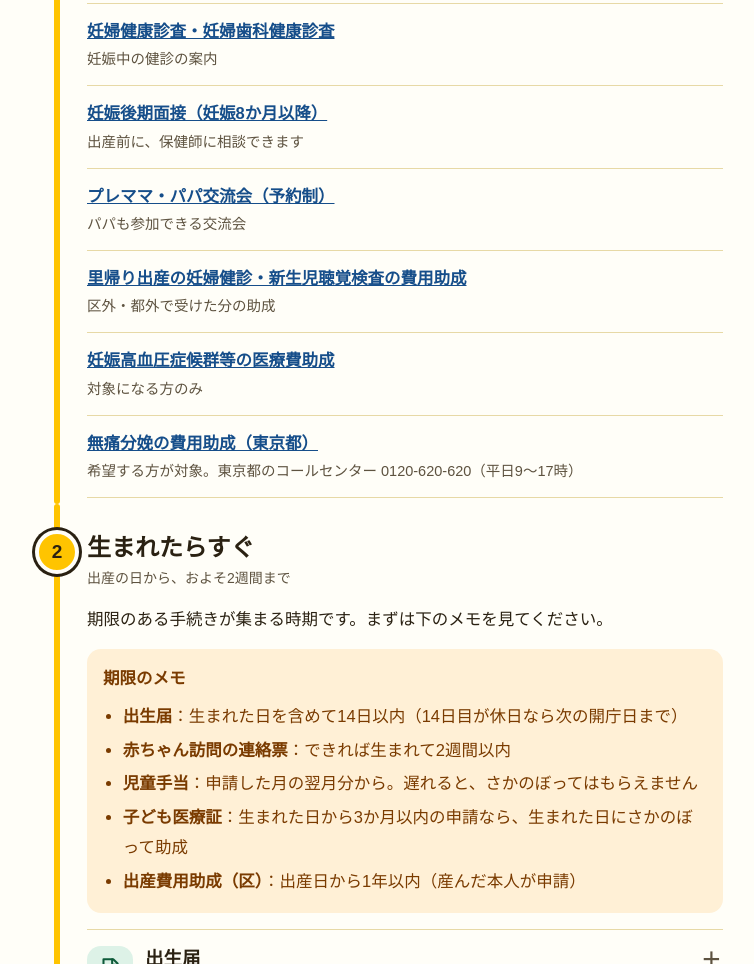
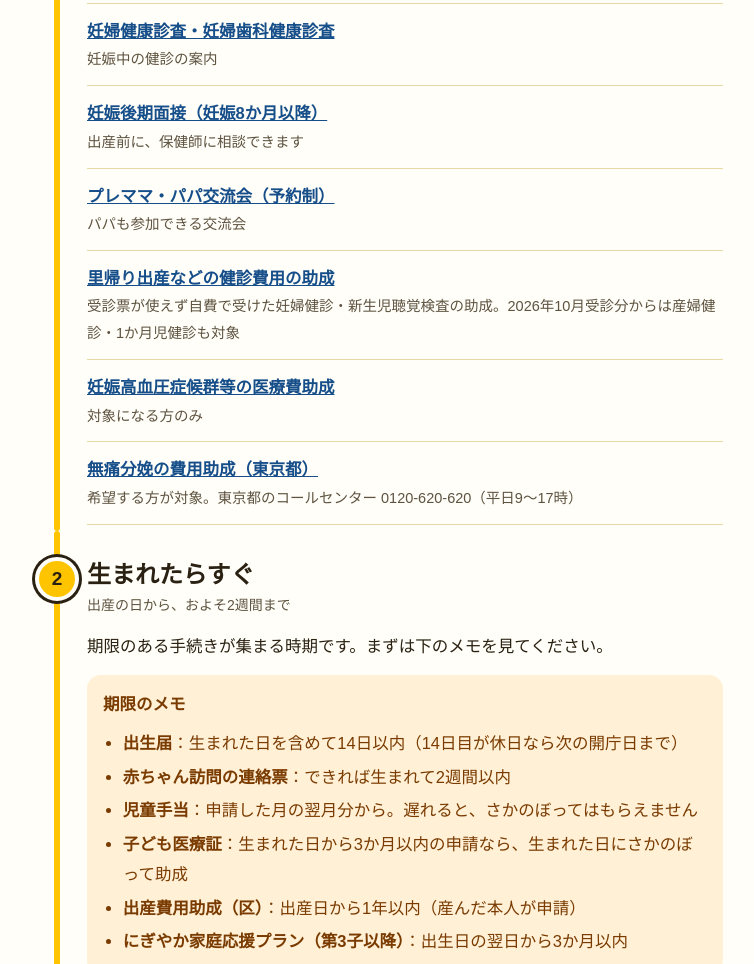
Before and after one commit to k-sakagashira/taito-kosodate.com, a plain HTML site: page guide/index.html in a window 1280 px wide. Shown: the part 1836-2800 px from the top of the page, without its empty margins (261-1015 px from the left). Drawn offline with Linux system fonts and the light colour scheme; a web font is replaced by a local one.

Commit message:
区の元サイトを再巡回して不足追加・修正

```diff
--- a/guide/index.html
+++ b/guide/index.html
@@ -257,7 +257,7 @@ footer p{margin:0 0 10px}
     <div class="hero-top"><svg viewBox="0 0 64 64" role="img" aria-label="ひよこ"><path d="M30 12c-1-5 2-8 5-8 0 3-1 5-3 8z" fill="#FFC400" stroke="#2A2112" stroke-width="2.4" stroke-linejoin="round"/><circle cx="32" cy="36" r="22" fill="#FFC400" stroke="#2A2112" stroke-width="2.6"/><circle cx="24" cy="32" r="2.8" fill="#2A2112"/><circle cx="40" cy="32" r="2.8" fill="#2A2112"/><circle cx="20" cy="39" r="3.6" fill="#FF9E8F" opacity=".7"/><circle cx="44" cy="39" r="3.6" fill="#FF9E8F" opacity=".7"/><path d="M28 37h8l-4 6z" fill="#F08A24" stroke="#2A2112" stroke-width="1.8" stroke-linejoin="round"/><path d="M26 58v4M38 58v4" stroke="#2A2112" stroke-width="2.4" stroke-linecap="round"/></svg><small>台東区の妊娠・出産・子育てガイド</small></div>
     <h1>いつ、どこへ行けば、<br>何が受けられる？</h1>
     <p>赤ちゃんが生まれる前から3歳ごろまで。台東区の支援を時期ごとにまとめ、手続きの書類もスマホでつくれるようにしました。</p>
-    <span class="asof">区の公式ページをもとにしたまとめ（2026年10月7日に確認）</span>
+    <span class="asof">区の公式ページをもとにしたまとめ（2026年11月21日に確認）</span>
   </div>
 </header>
 
@@ -277,6 +277,7 @@ footer p{margin:0 0 10px}
     <a href="#s5">1〜3歳</a>
     <span class="sep" aria-hidden="true"></span>
     <a href="#help">困ったとき</a>
+    <a href="#tips">ミニ情報</a>
     <a href="#tel">連絡先</a>
   </div>
 </nav>
@@ -345,7 +346,7 @@ footer p{margin:0 0 10px}
           rows:[
             ["対象","区内在住で、家に妊婦さんや乳幼児を手伝う人がいなくて、家事・育児が大変な方。"],
             ["申請できる時期","ゆりかご・たいとう面接のあとから（母子健康手帳をもらったときから使えます）。"],
-            ["時間と料金","月〜土の9:00〜17:00、1日4時間まで。**1時間1人300円**。母子健康手帳をもらってから1歳になる前日まで合計96時間。"],
+            ["時間と料金","月〜土の9:00〜17:00、1日4時間まで。**1時間1人300円**。母子健康手帳をもらってから1歳になる前日まで合計96時間（双子は240時間、三つ子は288時間）。"],
             ["注意","保護者が家にいない時間や、子どもが保育園にいる時間は使えません。ベビーシッターとは別の制度です。"],
             ["申し込み","mila-e（ミライー）で申請。1〜2週間ほどで電子クーポンが届きます。そのあと事業者に直接連絡します。"]
           ],
@@ -367,7 +368,7 @@ footer p{margin:0 0 10px}
         {t:"妊婦健康診査・妊婦歯科健康診査",d:"妊娠中の健診の案内",u:M+"kenkou_iryou/kenkoushinsa/ninshinchu/ninpukenkoshinsa.html"},
         {t:"妊娠後期面接（妊娠8か月以降）",d:"出産前に、保健師に相談できます",u:P+"nenrei/ninshinki/soudan_shien/ninshinkouki.html"},
         {t:"プレママ・パパ交流会（予約制）",d:"パパも参加できる交流会",u:P+"nenrei/ninshinki/soudan_shien/puremamapapa.html"},
-        {t:"里帰り出産の妊婦健診・新生児聴覚検査の費用助成",d:"区外・都外で受けた分の助成",u:M+"teate_josei/iryohijosei/satogaerijyosei.html"},
+        {t:"里帰り出産などの健診費用の助成",d:"受診票が使えず自費で受けた妊婦健診・新生児聴覚検査の助成。2026年10月受診分からは産婦健診・1か月児健診も対象",u:M+"teate_josei/iryohijosei/satogaerijyosei.html"},
         {t:"妊娠高血圧症候群等の医療費助成",d:"対象になる方のみ",u:M+"kenkou_iryou/ninshin/teate_josei/ninshinchudoku.html"},
         {t:"無痛分娩の費用助成（東京都）",d:"希望する方が対象。東京都のコールセンター 0120-620-620（平日9〜17時）",u:"https://www.fukushi.metro.tokyo.lg.jp/kodomo/shussan/mutsubunben/subsidy"}
       ]
@@ -382,7 +383,8 @@ footer p{margin:0 0 10px}
           "<b>赤ちゃん訪問の連絡票</b>：できれば生まれて2週間以内",
           "<b>児童手当</b>：申請した月の翌月分から。遅れると、さかのぼってはもらえません",
           "<b>子ども医療証</b>：生まれた日から3か月以内の申請なら、生まれた日にさかのぼって助成",
-          "<b>出産費用助成（区）</b>：出産日から1年以内（産んだ本人が申請）"
+          "<b>出産費用助成（区）</b>：出産日から1年以内（産んだ本人が申請）",
+          "<b>にぎやか家庭応援プラン（第3子以降）</b>：出生日の翌日から3か月以内"
         ]
       },
       services:[
@@ -448,6 +450,19 @@ footer p{margin:0 0 10px}
           tel:[["子育て支援課 給付担当 03-5246-1232","0352461232"]]
         },
         {
+          name:"にぎやか家庭応援プラン（第3子以降の出生祝品）",
+          one:"3人目以降が生まれたら、3万円分のお祝い品。",
+          tags:["申請","3か月以内"],
+          rows:[
+            ["対象","22歳までの子を2人以上同じ世帯で育てている区内在住の保護者で、令和8年4月1日以降に第3子以降が生まれた方。申請のときに、その子と生まれた日からずっと同じ世帯であること。"],
+            ["お祝い品","こども商品券（1万円分）・図書カード（1万円分）・クオカード（1万円分）から**3セット**を選びます。届くまで2〜3か月ほど。"],
+            ["期限","**出生日の翌日から3か月以内**"],
+            ["申請","子育て支援課 給付担当に申請書を出すか、申込フォーム（電子申請）から。児童手当・医療証の申請のときにも案内があります。"]
+          ],
+          links:[["区のページ",M+"teate_josei/nigiyakakatei.html"]],
+          tel:[["子育て支援課 給付担当 03-5246-1232","0352461232"]]
+        },
+        {
           name:"赤ちゃん訪問の連絡票（出生通知書）",
           one:"出して初めて、保健師・助産師が家に来てくれます。",
           tags:["申請","無料"],
@@ -464,7 +479,10 @@ footer p{margin:0 0 10px}
         {t:"健康保険への加入",d:"国民健康保険の方は区へ。社会保険の方は勤務先の健康保険へ",u:"https://www.city.taito.lg.jp/kurashi/zeikin/kokuminkenkohoken/kanyusoushitsu/kokuhokanyute.html"},
         {t:"出産育児一時金",d:"国保は区へ。社会保険の方は加入している健康保険へ",u:"https://www.city.taito.lg.jp/kurashi/zeikin/kokuminkenkohoken/kyuufujigyou/shusanikujii.html"},
         {t:"新生児聴覚検査",d:"赤ちゃんの耳の聞こえの検査",u:M+"kenkou_iryou/kenkoushinsa/sinseijityoukaku.html"},
-        {t:"1か月児健康診査・産婦健康診査",d:"赤ちゃんとママの健診",u:M+"kenkou_iryou/kenkoushinsa/index.html"}
+        {t:"1か月児健康診査・産婦健康診査",d:"赤ちゃんとママの健診",u:M+"kenkou_iryou/kenkoushinsa/index.html"},
+        {t:"養育医療",d:"入院が必要な未熟児の医療費の助成（対象になる方のみ）",u:M+"teate_josei/iryohijosei/yoikuiryo.html"},
+        {t:"自立支援医療（育成医療）",d:"体に障害のある子の、手術などの医療費の助成（対象になる方のみ）",u:M+"teate_josei/iryohijosei/ikuseiiryo.html"},
+        {t:"小児慢性特定疾病医療費助成",d:"長く治療が必要な病気の医療費の助成（対象になる方のみ）",u:M+"teate_josei/iryohijosei/shonimanseisikkan.html"}
       ]
     },
     {
@@ -490,8 +508,10 @@ footer p{margin:0 0 10px}
           tags:["事前申請","予約"],
           rows:[
             ["対象","産後1年未満のママと赤ちゃん。利用が終わる日まで台東区に住民登録があること。"],
-            ["流れ","① 事前申請（妊娠28週以降、mila-e）→ ② 保健師と電話面談 → ③ 承認メール → ④ 産後ケアクーポンの発行 → ⑤ 浅草保健相談センターへ電話で予約 → ⑥ 当日、施設で利用"],
-            ["予約の目安","原則、利用する日の前日（土日祝を除く）の午前10時までに電話。混んでいて取れない場合もあります。"],
+            ["流れ","① 事前申請（妊娠28週以降、mila-e）→ ② 保健師と電話面談 → ③ 承認メール → ④ 産後ケアクーポンの発行 → ⑤ 予約（施設によって方法が違います）→ ⑥ 当日、施設で利用"],
+            ["予約（区に申し込む施設）","**浅草保健相談センター（03-3844-8177）へ電話**。出産後から利用日の前日午前10時まで。区から結果の電話が来たら、自分で施設に連絡します。対象：永寿総合病院、八千代助産院、東都文京病院、賛育会病院、中林病院、同愛記念病院、スワンレディースクリニック、東京リバーサイド病院、綾瀬産後ケア（宿泊型）、浜田病院"],
+            ["予約（自分で施設に予約する施設）","**施設に直接予約**し、すぐに区の「予約結果報告フォーム」へ入力（前日（土日祝を除く）の午前10時まで）。対象：綾瀬産後ケア（日帰り型）、聖路加助産院マタニティケアホーム、東京かつしか赤十字母子医療センター、五の橋産婦人科、YUARITO 日本橋浜町、東京慈恵会医科大学附属病院"],
+            ["予約の注意","施設によって申し込める期間が違います。施設情報のページで確認してください。混んでいて取れない場合もあります。"],
             ["上限","1回の出産につき**合計7日**"],
             ["自己負担（令和8年度）","課税世帯は、施設の設定金額から（宿泊型1日27,000円／日帰り型1日17,000円）を引いた額。さらに1日2,500円の減免（外来・訪問とあわせて合計5日まで）。非課税世帯などは別の金額です。"],
             ["キャンセル","前日の午前10時まで。それ以降は1回使ったことになります。"]
@@ -589,7 +609,7 @@ footer p{margin:0 0 10px}
             ["依頼会員","生後43日以上〜小学生以下の子がいる方。原則、区内在住か在勤。"],
             ["できること","保育園などへの送り迎え、買い物・リフレッシュのときの預かり、保育施設の前後の預かり"],
             ["謝礼","**平日1時間800円**／土日祝・年末年始 1時間900円（6:00〜23:00）"],
-            ["助成","令和8年度は、子ども1人につき1時間500円（年4時間まで）の利用助成があります。"],
+            ["助成","令和8年度は、子ども1人につき1時間500円（年4時間まで）の利用助成があります。生活保護・児童扶養手当を受けている世帯や住民税非課税世帯は、別に1時間400円の謝礼助成（事前の登録申請が必要）があります。"],
             ["注意","預かる場所は原則、提供会員の自宅。病気のときは預かれません。"]
           ],
           links:[["区のページ",M+"ichijiazukari/famisapo.html"]],
@@ -615,7 +635,7 @@ footer p{margin:0 0 10px}
           one:"1歳になったら、あらためて申請します。",
           tags:["申請"],
           rows:[
-            ["時間","1歳〜2歳未満で、新たに96時間。前の時間は持ち越せません。"],
+            ["時間","1歳〜2歳未満で、新たに96時間（双子は192時間、三つ子は288時間）。前の時間は持ち越せません。"],
             ["申請できる時期","1歳の誕生日の2か月前から"]
           ],
           links:[["区のページ",P+"nenrei/ninshinki/soudan_shien/helper_ippan.html"]]
@@ -626,6 +646,7 @@ footer p{margin:0 0 10px}
         {t:"児童館（幼児タイムあり）",d:"乳幼児親子向けの時間があります",u:M+"shisetsu_asobiba/jidoukan/index.html"},
         {t:"浅草保健相談センター「おやこるーむ」",d:"保健相談センターの親子スペース",u:M+"shisetsu_asobiba/oyakoroom.html"},
         {t:"一時保育",d:"保育園などで一時的に預かり",u:M+"ichijiazukari/ichijihoiku/index.html"},
+        {t:"ベビーシッター利用支援事業（事業者連携型）",d:"リフレッシュ等の一時預かりとは別のベビーシッター制度。対象や内容は区のページで",u:M+"hoiku_youjikyouiku/hoikutakuji/sitter/index.html"},
         {t:"子育てアシスト（利用者支援）",d:"どのサービスを使えばいいか、相談できます",u:M+"soudan/kosodateasisuto2.html"},
         {t:"子育て心理相談（予約制）",d:"心のこと、育児のしんどさの相談",u:M+"soudan/kosodate.html"},
         {t:"しゃべってスッキリ！あおい空（予約制・託児あり）",d:"ママ・パパのおしゃべりの場",u:M+"kouzaevent/kodomo_center/combination/aoisora.html"}
@@ -647,11 +668,13 @@ footer p{margin:0 0 10px}
         },
         {
           name:"乳幼児健診（1歳6か月・2歳児歯科・3歳児）",
-          one:"成長の確認、歯の健診。",
+          one:"成長の確認、歯の健診。2歳児歯科は自分で予約が必要です。",
           tags:["健診"],
           rows:[
-            ["くわしく","時期と受け方は、各ページと届く案内で確認してください。"]
+            ["1歳6か月・3歳児","対象の月齢が近づくと案内が郵送されます。1歳6か月は2歳の誕生日の前まで、3歳児は4歳の誕生日の前まで受けられます。"],
+            ["2歳児歯科","**予約制**。2歳の誕生日を迎えたら、申込フォーム（電子申請）か電話で予約します。歯科健診・相談・歯みがきレッスン。台東保健所（月1回 水曜）／浅草保健相談センター（月1回 木曜または金曜）、9:00〜10:15。"]
           ],
+          tel:[["浅草保健相談センター 03-3844-8171","0338448171"]],
           links:[["1歳6か月",M+"kenkou_iryou/kenkoushinsa/nyuyouji/1sai6_kenshin.html"],["2歳児歯科",M+"kenkou_iryou/kenkoushinsa/nyuyouji/2saiji_shika_kenshin.html"],["3歳児",M+"kenkou_iryou/kenkoushinsa/nyuyouji/3saiji_kenshin.html"]]
         },
         {
@@ -659,7 +682,7 @@ footer p{margin:0 0 10px}
           one:"2歳になったら、あらためて申請。",
           tags:["申請"],
           rows:[
-            ["時間","2歳〜3歳未満で新たに96時間"],
+            ["時間","2歳〜3歳未満で新たに95時間（双子は192時間、三つ子は288時間）。前の時間は持ち越せません。"],
             ["申請できる時期","2歳の誕生日の2か月前から"]
           ],
           links:[["区のページ",P+"nenrei/ninshinki/soudan_shien/helper_ippan.html"]]
@@ -681,6 +704,17 @@ footer p{margin:0 0 10px}
     {t:"子育て総合相談",d:"なんでも相談してよい窓口",u:M+"soudan/kosodatesougousoudan.html"},
     {t:"虐待かも？と思ったら",d:"自分を責めすぎてしまうときも、相談できます",u:M+"soudan/gyakutaisoudan.html"},
     {t:"親子のための相談LINE",d:"電話が苦手なときに",u:M+"soudan/line2020.html"}
+  ];
+
+  var tips = [
+    {t:"赤ちゃんの泣き",d:"泣いてばかりで困ったときに",u:M+"mini/akachannonaki.html"},
+    {t:"赤ちゃんの眠り",d:"赤ちゃんの睡眠について",u:M+"mini/nemuri.html"},
+    {t:"赤ちゃんの授乳",d:"授乳について",u:M+"mini/akatyannnoeiyou.html"},
+    {t:"赤ちゃんのスキンケア",d:"肌のお手入れについて",u:M+"mini/sukincare.html"},
+    {t:"スマートフォンとの上手な付き合い方",d:"子育てとスマホについて",u:M+"mini/sumartphone.html"},
+    {t:"子供の事故予防",d:"子どもの事故を防ぐために",u:M+"mini/kodomonojikoyobou.html"},
+    {t:"親子の防災「災害への備え」",d:"子どもがいる家庭の災害への備え",u:M+"mini/oyakonobousai.html"},
+    {t:"「母乳バンク」を知っていますか？（外部サイト）",d:"余った母乳を、小さく生まれた赤ちゃんに届けるしくみ",u:"https://milkbank.or.jp/about-milkbank/"}
   ];
 
   var tels = [
@@ -764,6 +798,10 @@ footer p{margin:0 0 10px}
     + '<p class="lead" style="margin-top:10px">急に具合が悪いとき、しんどいとき、どこに連絡すればいいか迷ったときに。</p>'
     + minis(help) + '</section>';
 
+  html += '<section class="sec" id="tips"><h2>子育てミニ情報</h2>'
+    + '<p class="lead" style="margin-top:10px">区がまとめている、赤ちゃんとの毎日に役立つ読みものです。</p>'
+    + minis(tips) + '</section>';
+
   html += '<section class="sec" id="tel"><h2>よく使う連絡先</h2><table class="tel-table"><tbody>'
     + tels.map(function(t){
         var raw = t[1].replace(/-/g,'');
@@ -785,7 +823,7 @@ footer p{margin:0 0 10px}
             {t:"医療機関を探す",d:"近くの病院・クリニックを検索",u:"https://www.city.taito.lg.jp/kenkohukusi/iryo/byoiniryokikann/iryokaigojohokensaku.html"},
             {svc:"医療費助成"}]},
     {key:"money", ic:"yen", label:"お金のこと", sub:"もらえるお金・助成", title:"お金のこと",
-     items:[{svc:"児童手当"},{svc:"医療費助成"},{svc:"出産費用助成"},{svc:"支援給付"},
+     items:[{svc:"児童手当"},{svc:"医療費助成"},{svc:"出産費用助成"},{svc:"支援給付"},{svc:"にぎやか家庭"},
             {t:"出産育児一時金",d:"国保は区へ。社会保険の方は加入している健康保険へ",u:"https://www.city.taito.lg.jp/kurashi/zeikin/kokuminkenkohoken/kyuufujigyou/shusanikujii.html"}]},
     {key:"talk", ic:"chat", label:"誰かに話を聞いてほしい", sub:"相談・おしゃべりの場", title:"話を聞いてほしいとき",
      items:[{t:"親子のための相談LINE",d:"電話が苦手なときに",u:M+"soudan/line2020.html"},
```
Also changed, not shown: guide/create-doc/index.html (+1 -1 lines).
